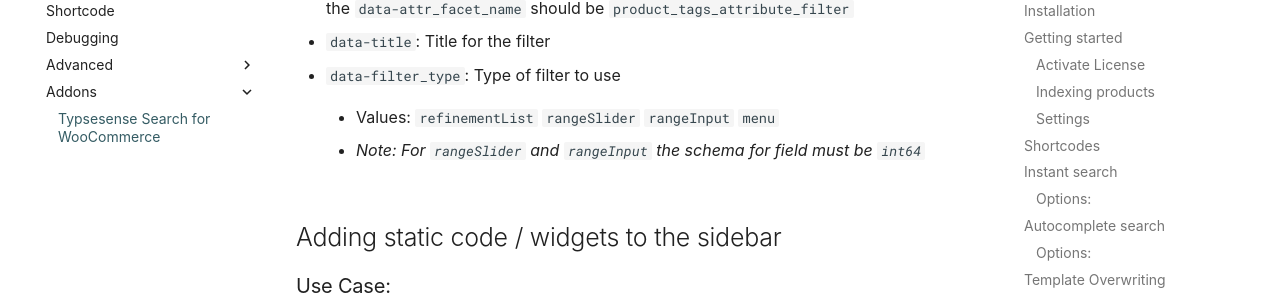
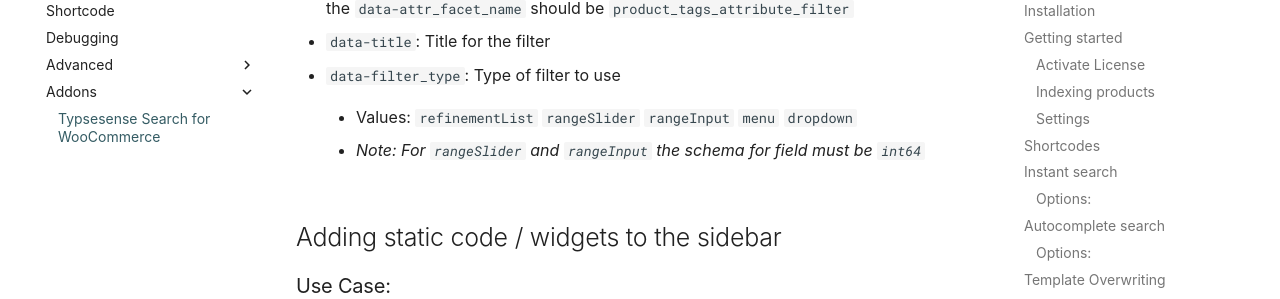
Before and after one commit to codemanas/cm-typesense-docs, an MkDocs documentation site: the page built from docs/tsfwc.md, in a window 1280 px wide and 900 px high, scrolled down 12207 px. Shown: the part 151-450 px from the top of the window. Built offline with MkDocs 1.6.1 and Material for MkDocs 9.7.7, drawn with Linux system fonts in a browser that asks for light colours; some web fonts are replaced; comment, search, counter and statistics services are not loaded.

Commit message:
Add new filter type: dropdown

```diff
--- a/docs/tsfwc.md
+++ b/docs/tsfwc.md
@@ -336,7 +336,7 @@ function your_slug_add_custom_attr() {
 * `data-title`: Title for the filter
 
 * `data-filter_type`: Type of filter to use
-	* Values: `refinementList` `rangeSlider` `rangeInput` `menu`
+	* Values: `refinementList` `rangeSlider` `rangeInput` `menu` `dropdown`
 
 	* *Note:  For `rangeSlider` and `rangeInput` the schema for field must be `int64`*
 
```
